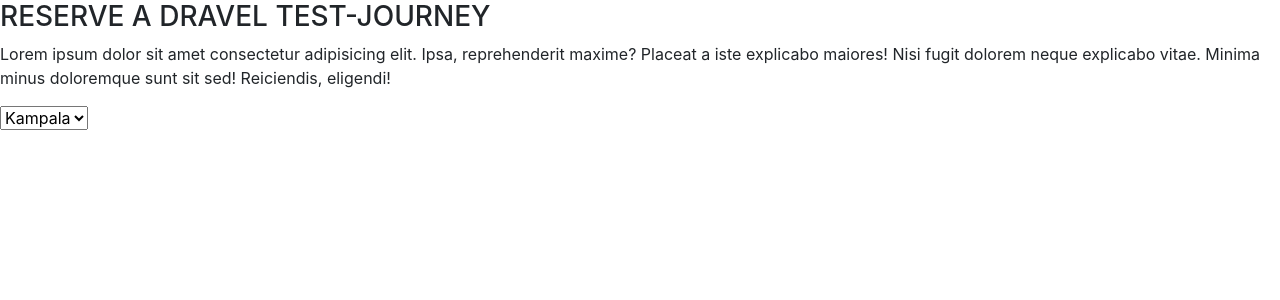
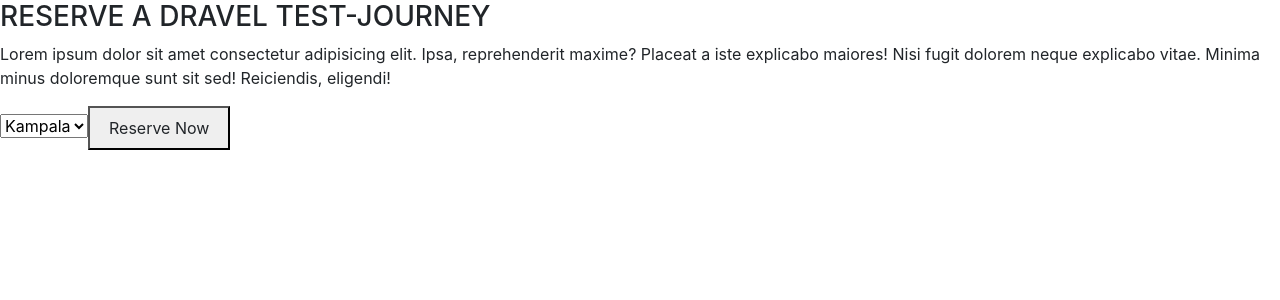
Before and after one commit to billionsjoel/dravel-app, a React (Create React App) app: page /reservation in a window 1280 px wide. Shown: the top 300 px of the page. Built offline with nearby package versions, Linux system fonts and the light colour scheme.

Commit message:
Add button

```diff
--- a/src/pages/reservation.js
+++ b/src/pages/reservation.js
@@ -16,6 +16,9 @@ function ReservationPage() {
 				<select name="" id="">
 					<option value="">Kampala</option>
 				</select>
+				<button>
+					<div className="btn">Reserve Now</div>
+				</button>
 			</div>
 		</>
 	);
```
Lines whose indentation alone changed are shown as unchanged.
